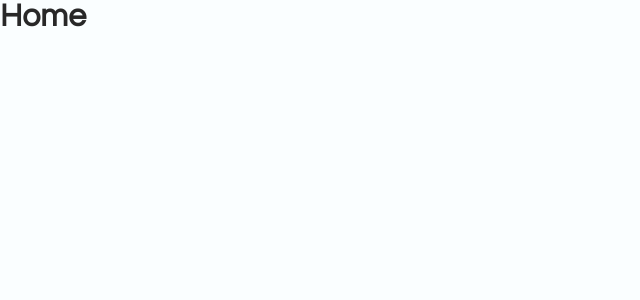
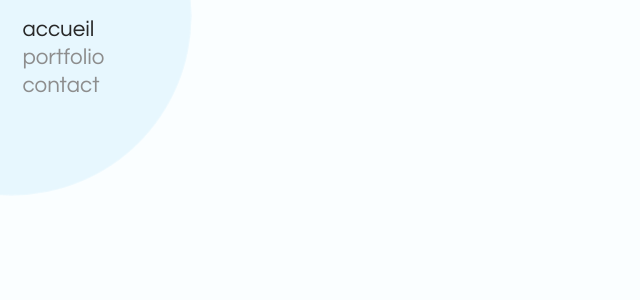
Before and after one commit to Bricefed/Fake-Agency, a React (Create React App) app: page / in a window 1280 px wide. Shown: the top 300 px of the page, without its empty margins (0-640 px from the left). Built offline with nearby package versions, Linux system fonts and the light colour scheme.

Commit message:
Create component Navigation

```diff
--- /dev/null
+++ b/src/components/Link.js
@@ -0,0 +1,15 @@
+import React from "react";
+import { NavLink } from "react-router-dom";
+
+const Link = ({ link, name }) => {
+  return (
+    <NavLink
+      to={link}
+      className={(nav) => (nav.isActive ? "nav-active hover" : "hover")}
+    >
+      <li>{name}</li>
+    </NavLink>
+  );
+};
+
+export default Link;
--- /dev/null
+++ b/src/components/Navigation.js
@@ -0,0 +1,24 @@
+import React from "react";
+import Link from "./Link";
+
+const Navigation = () => {
+  return (
+    <div className="navigation">
+      <ul>
+        <Link link="/" name="accueil" />
+        <li className="nav-portfolio">
+          portfolio
+          <ul className="nav-projects">
+            <Link link="/project-1" name="projet 1" />
+            <Link link="/project-2" name="projet 2" />
+            <Link link="/project-3" name="projet 3" />
+            <Link link="/project-4" name="projet 4" />
+          </ul>
+        </li>
+        <Link link="/contact" name="contact" />
+      </ul>
+    </div>
+  );
+};
+
+export default Navigation;
--- a/src/pages/Home.js
+++ b/src/pages/Home.js
@@ -1,9 +1,10 @@
 import React from "react";
+import Navigation from "../components/Navigation";
 
 const Home = () => {
   return (
     <div>
-      <h1>Home</h1>
+      <Navigation />
     </div>
   );
 };
```
